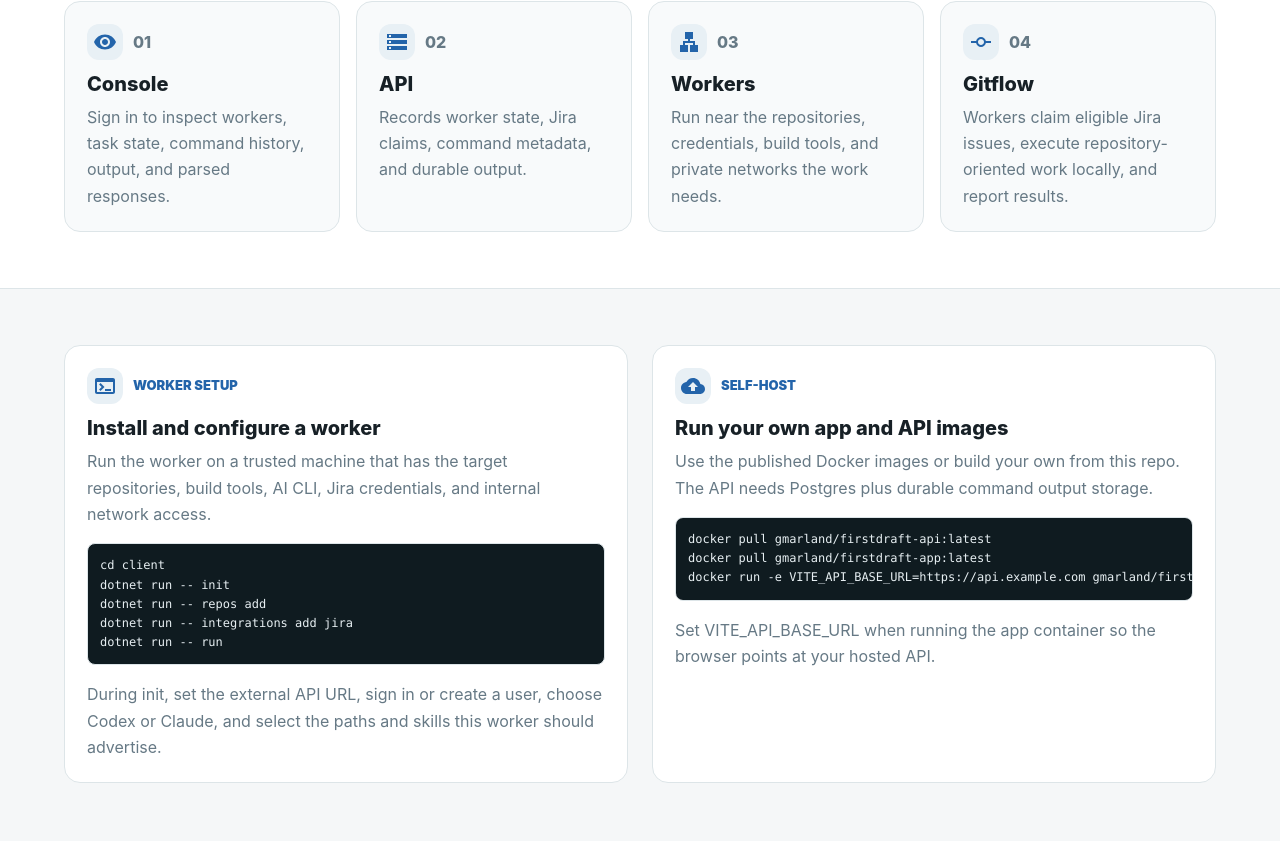
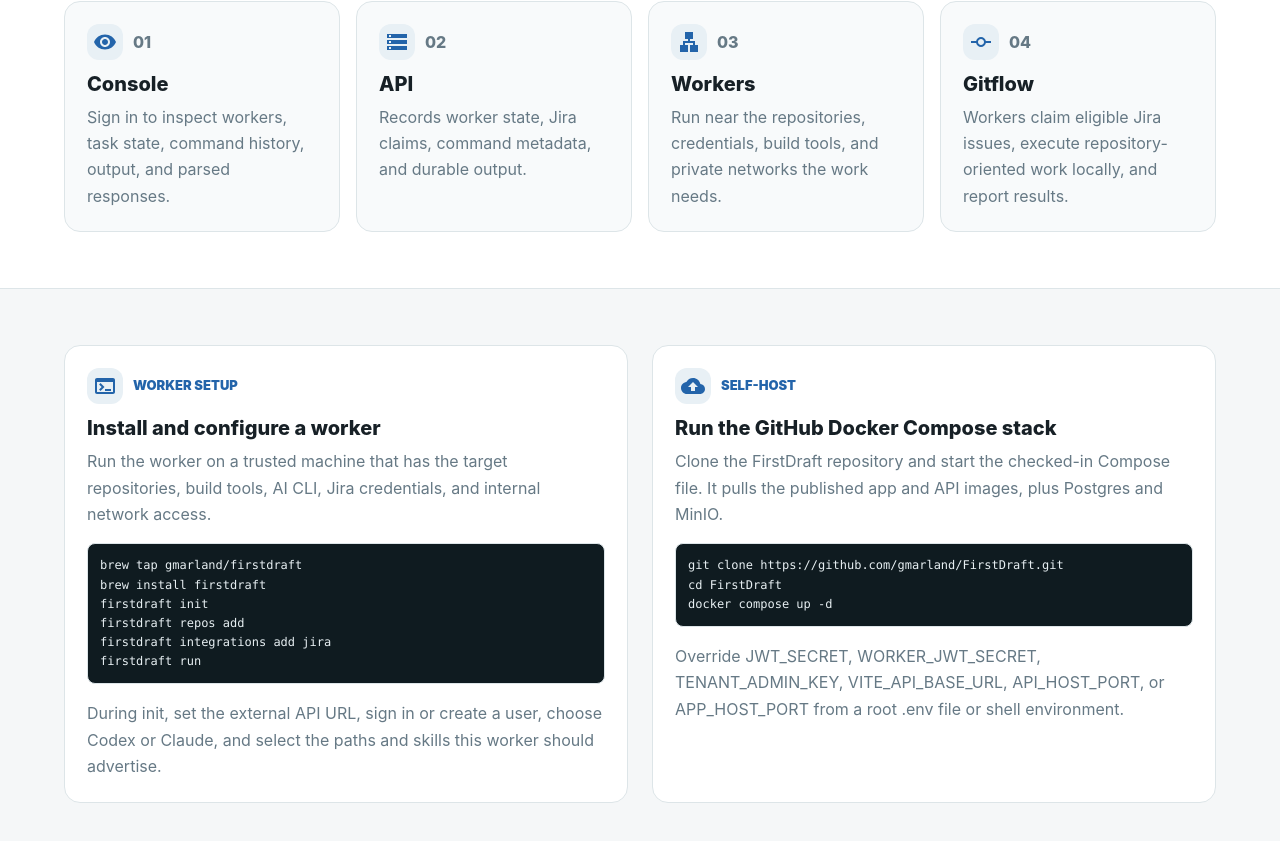
Before and after one commit to gmarland/FirstDraft, a React (Vite) app in the folder app/: page / in a window 1280 px wide. Shown: the part 1345-2186 px from the top of the page. Built offline with nearby package versions, Linux system fonts and the light colour scheme; no server answers.

Commit message:
updating landing page

```diff
--- a/app/src/routes/LandingPage.tsx
+++ b/app/src/routes/LandingPage.tsx
@@ -23,15 +23,16 @@
   onCreateUser(): void;
 };
 
-const workerInstallCommands = `cd client
-dotnet run -- init
-dotnet run -- repos add
-dotnet run -- integrations add jira
-dotnet run -- run`;
+const workerInstallCommands = `brew tap gmarland/firstdraft
+brew install firstdraft
+firstdraft init
+firstdraft repos add
+firstdraft integrations add jira
+firstdraft run`;
 
-const selfHostCommands = `docker pull gmarland/firstdraft-api:latest
-docker pull gmarland/firstdraft-app:latest
-docker run -e VITE_API_BASE_URL=https://api.example.com gmarland/firstdraft-app:latest`;
+const selfHostCommands = `git clone https://github.com/gmarland/FirstDraft.git
+cd FirstDraft
+docker compose up -d`;
 
 const localDevelopmentCommands = `docker compose up -d
 cd api && npm install && cp .env.example .env && npm run dev
@@ -347,10 +348,10 @@
             <SetupPanel
               icon={<CloudUploadIcon />}
               eyebrow="Self-host"
-              title="Run your own app and API images"
-              body="Use the published Docker images or build your own from this repo. The API needs Postgres plus durable command output storage."
+              title="Run the GitHub Docker Compose stack"
+              body="Clone the FirstDraft repository and start the checked-in Compose file. It pulls the published app and API images, plus Postgres and MinIO."
               code={selfHostCommands}
-              footer="Set VITE_API_BASE_URL when running the app container so the browser points at your hosted API."
+              footer="Override JWT_SECRET, WORKER_JWT_SECRET, TENANT_ADMIN_KEY, VITE_API_BASE_URL, API_HOST_PORT, or APP_HOST_PORT from a root .env file or shell environment."
             />
           </Box>
         </Box>
```
